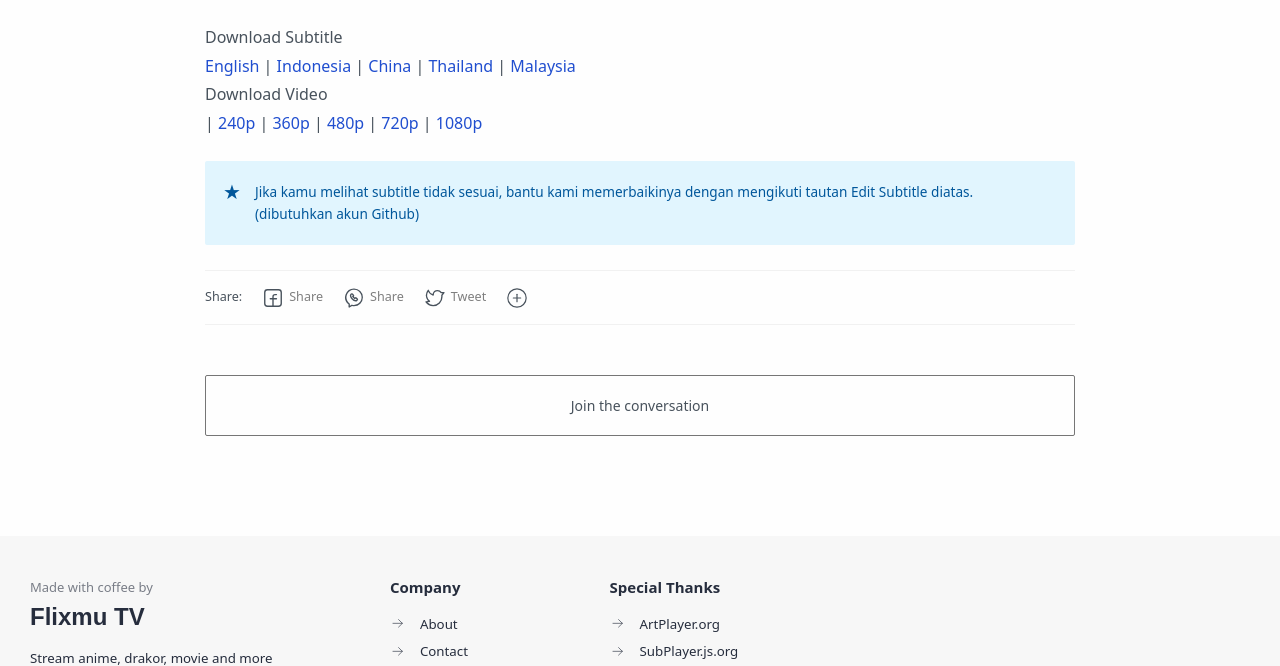
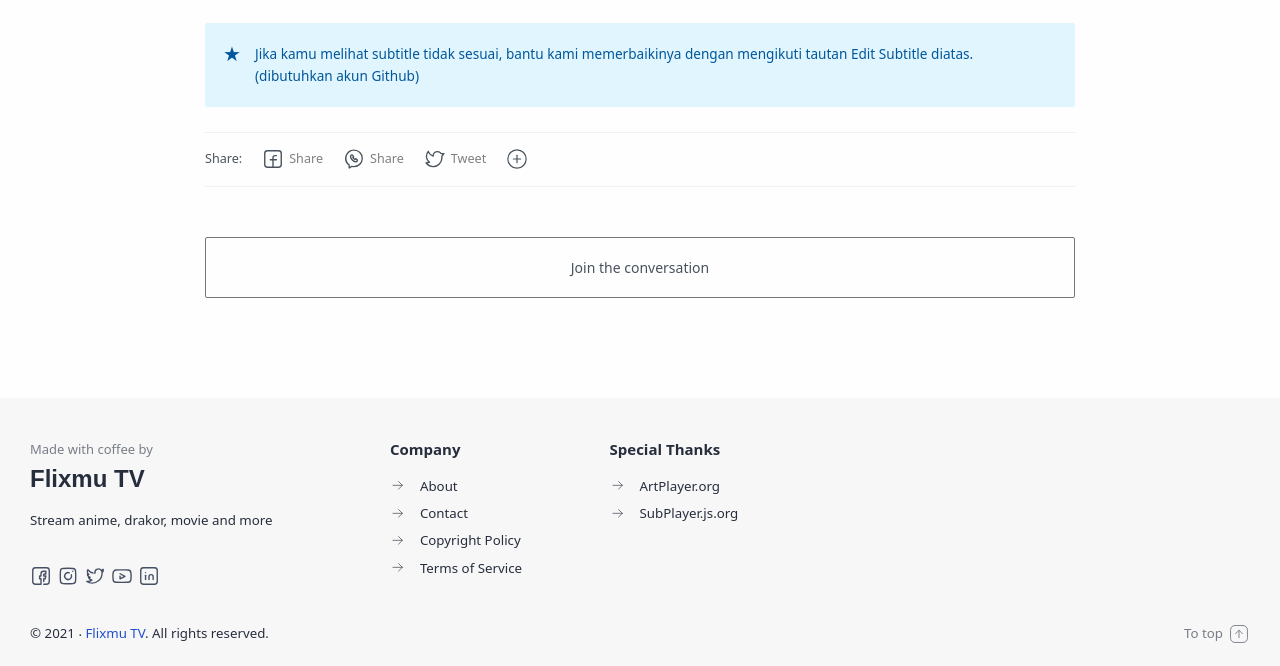
Before and after one commit to hippomu-media/Flixmu, a Jekyll site: the page built from _video/anime/B/Battle Game in 5 Seconds/1.md, in a window 1280 px wide and 900 px high, scrolled down 939 px, cut to the strip 234-900 px from the top of the window. Built offline with Jekyll 4.4.1, drawn with Linux system fonts in a browser that asks for light colours; some web fonts are replaced; comment, search, counter and statistics services are not loaded.

Commit message:
Update video-content.html

```diff
--- a/_includes/video-content.html
+++ b/_includes/video-content.html
@@ -26,7 +26,7 @@
 
 {{ content }}
 
-<div>Download Subtitle</div>
+<!--<div>Download Subtitle</div>
 {% if page.en %}
 <a href='https://flixmu.github.io/subtitle/{{ page.tag }}/{{ page.category }}/{{ page.episode }}_en.srt'>English</a>
 {% endif %}
@@ -66,7 +66,7 @@
 {% endif %}
 {% if page.size_f %}
 <span> | </span><a href='{{ page.size_f }}'>1080p</a>
-{% endif %}
+{% endif %}-->
 
 <p class='note'>Jika kamu melihat subtitle tidak sesuai, bantu kami memerbaikinya dengan mengikuti tautan Edit Subtitle diatas. (dibutuhkan akun Github)</p>
 </div>
```
